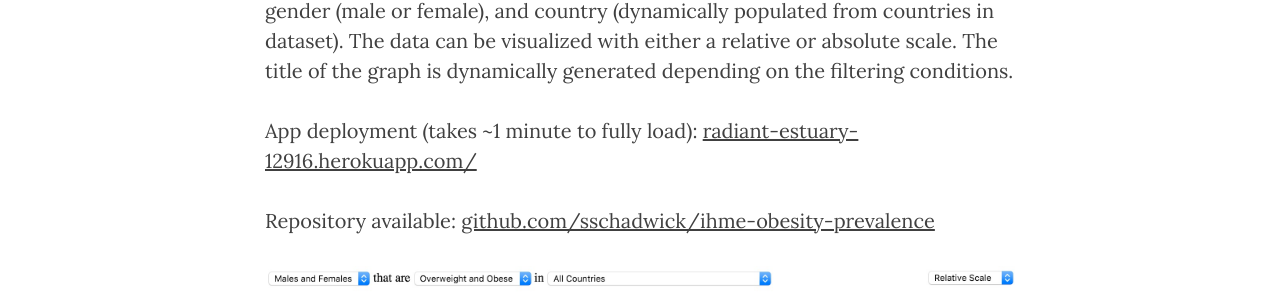
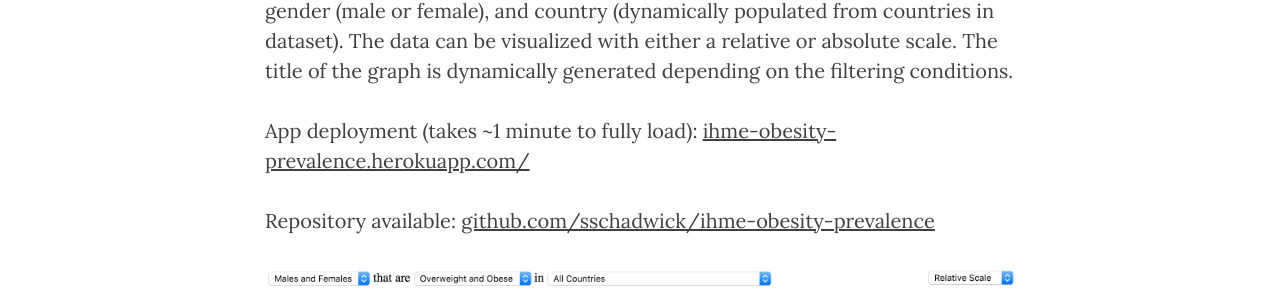
Before and after one commit to sschadwick/jklBlog, a Jekyll site: the page built from _posts/projects/2016-02-12-d3.markdown, in a window 1280 px wide. Shown: the part 719-1016 px from the top of the page. Built offline with Jekyll 4.4.1, drawn with Linux system fonts in a browser that asks for light colours; nearby versions of some CDN libraries.

Commit message:
renamed heroku deploy

```diff
--- a/_posts/projects/2016-02-12-d3.markdown
+++ b/_posts/projects/2016-02-12-d3.markdown
@@ -13,7 +13,7 @@ catname:    Projects
 
 This app uses D3.js to analyze worldwide obesity prevalence data provided by IHME. There are options for filtering the data by metric (overweight or obese), gender (male or female), and country (dynamically populated from countries in dataset). The data can be visualized with either a relative or absolute scale. The title of the graph is dynamically generated depending on the filtering conditions.
 
-App deployment (takes ~1 minute to fully load): [radiant-estuary-12916.herokuapp.com/](https://radiant-estuary-12916.herokuapp.com/)
+App deployment (takes ~1 minute to fully load): [ihme-obesity-prevalence.herokuapp.com/](https://ihme-obesity-prevalence.herokuapp.com/)
 
 Repository available: [github.com/sschadwick/ihme-obesity-prevalence](https://github.com/sschadwick/ihme-obesity-prevalence)
 
```
